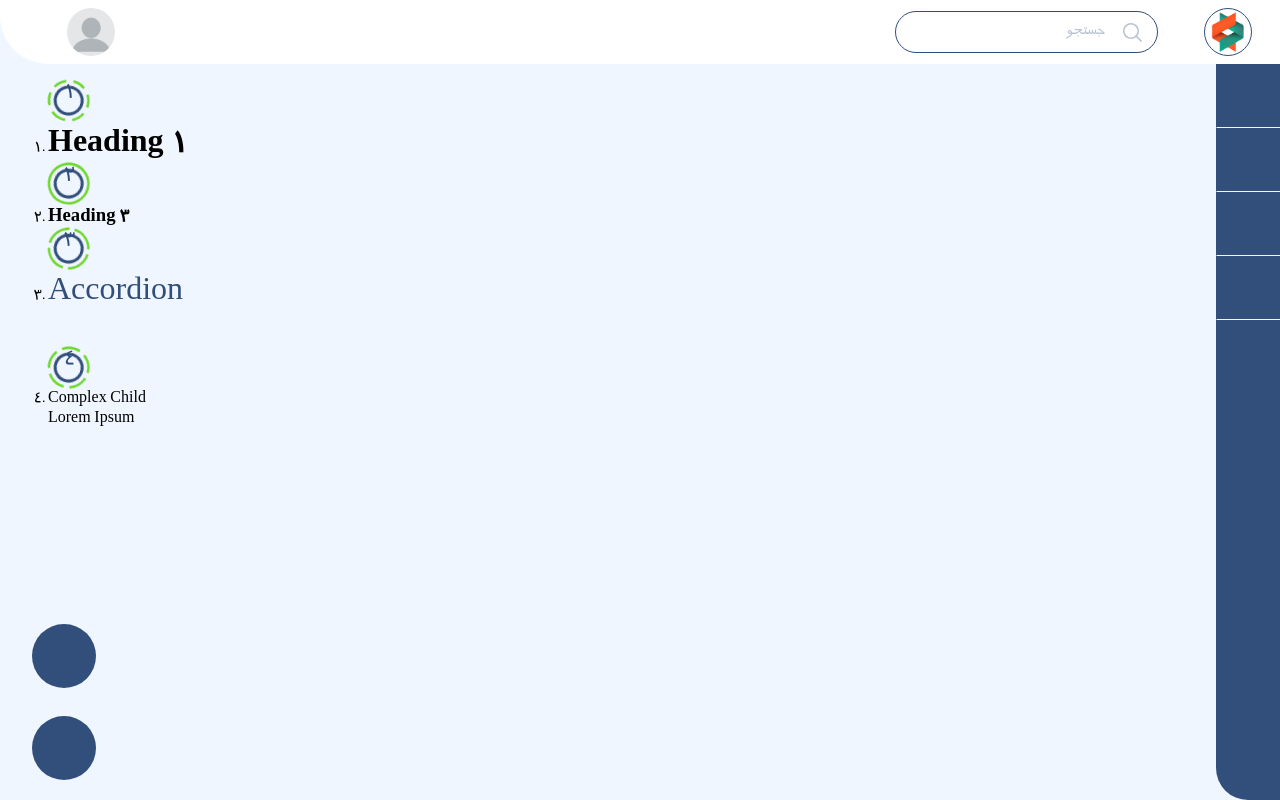
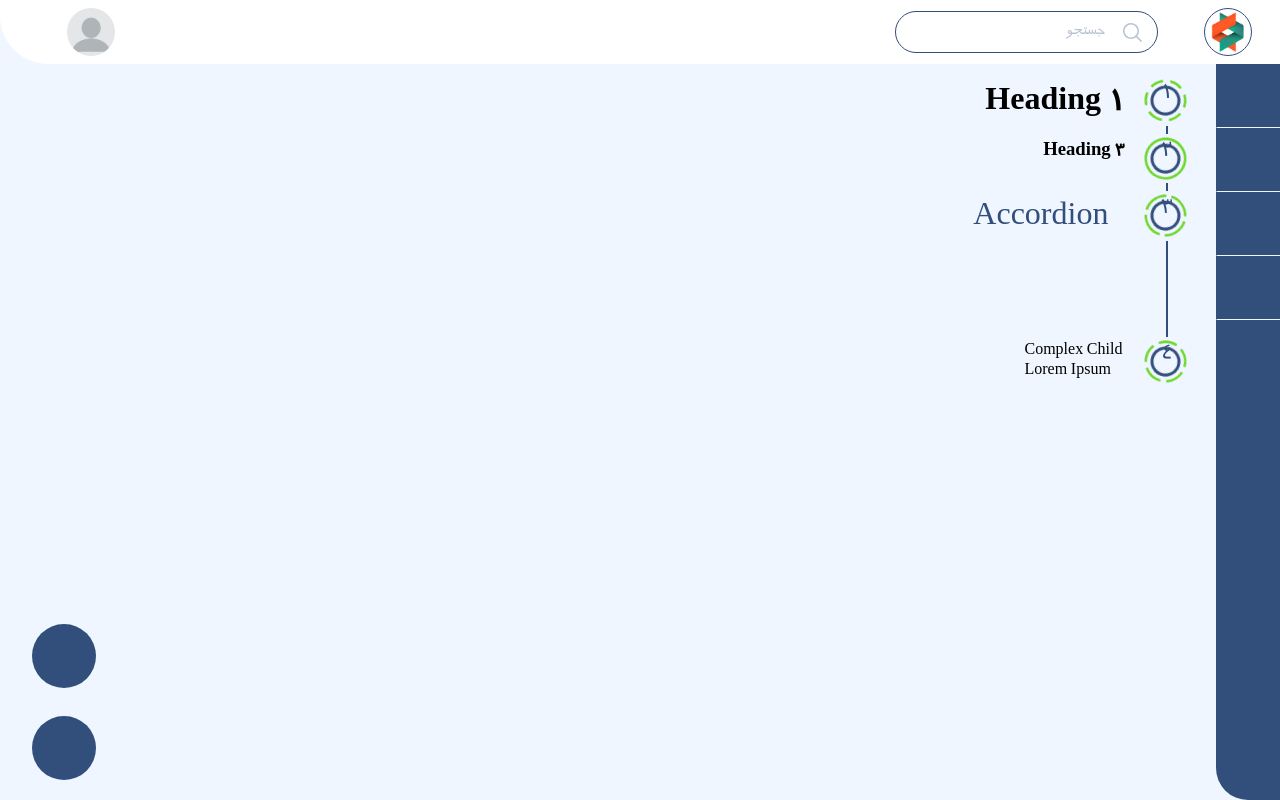
Before and after one commit to Navid079/Project, a React (Create React App) app in the folder frontend/: page / in a window 1280 px wide. Built offline with nearby package versions, Linux system fonts and the light colour scheme; some icons are missing.

Commit message:
ordered list styled

```diff
--- a/frontend/src/components/UI/OrderedList/OrderedList.css
+++ b/frontend/src/components/UI/OrderedList/OrderedList.css
@@ -0,0 +1,38 @@
+.ordered-list {
+  list-style: none;
+  display: flex;
+  flex-direction: column;
+  border-right: 2px solid var(--clr-primary-5);
+  --oli-bkg: var(--clr-white);
+}
+
+.ordered-list__list-item {
+  display: flex;
+  flex-direction: row-reverse;
+  margin-bottom: 1rem;
+}
+
+.ordered-list__list-bullet {
+  transform: translateX(50%);
+  align-self: flex-start;
+}
+
+.ordered-list__list-bullet::before {
+  content: '';
+  background-color: var(--oli-bkg);
+  position: absolute;
+  width: calc(100% + 0.5rem);
+  height: calc(100% + 0.5rem);
+  display: block;
+  top: -0.25rem;
+  left: -0.25rem;
+}
+
+.ordered-list__list-item:last-child {
+  margin: 0;
+}
+
+.ordered-list__list-item:last-child .ordered-list__list-bullet {
+  align-self: stretch;
+  border: 1px solid black;
+}
--- a/frontend/src/components/UI/OrderedList/OrderedList.js
+++ b/frontend/src/components/UI/OrderedList/OrderedList.js
@@ -5,8 +5,8 @@ import './OrderedList.css';
 
 const OrderedList = ({ className, children }) => {
   const items = children.map(({ progress, item }, index) => (
-    <li>
-      <ListBullet number={index + 1} progress={progress} />
+    <li className='ordered-list__list-item'>
+      <ListBullet className='ordered-list__list-bullet' number={index + 1} progress={progress} />
       {item}
     </li>
   ));
--- a/frontend/src/pages/Dashboard/Dashboard.js
+++ b/frontend/src/pages/Dashboard/Dashboard.js
@@ -19,17 +19,25 @@ export default function Dashboard() {
     navigate('/');
   };
 
-  useEffect(() => {
-    if (isLoggedIn) return;
-    navigate('/');
-  });
+  // useEffect(() => {
+  //   if (isLoggedIn) return;
+  //   navigate('/');
+  // });
 
   const listChildren = [
     { progress: 30, item: <h1>Heading 1</h1> },
     { progress: 100, item: <h3>Heading 3</h3> },
     {
       progress: 65,
-      item: <Accordion title='Accordion'>Accordion Body</Accordion>,
+      item: (
+        <Accordion title='Accordion'>
+          Accordion Body
+          <br />
+          <br />
+          <br />
+          Text
+        </Accordion>
+      ),
     },
     {
       progress: 49,
```
